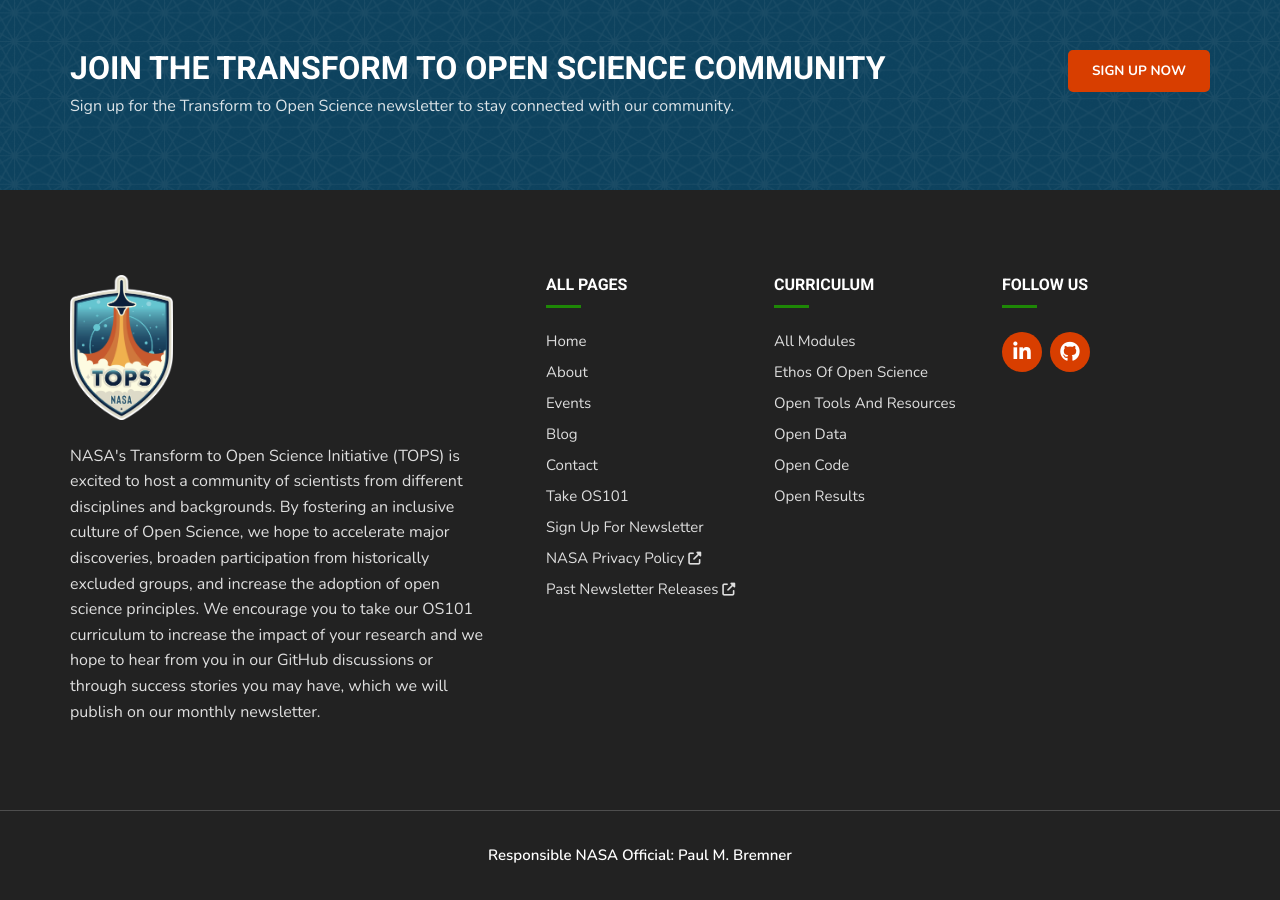
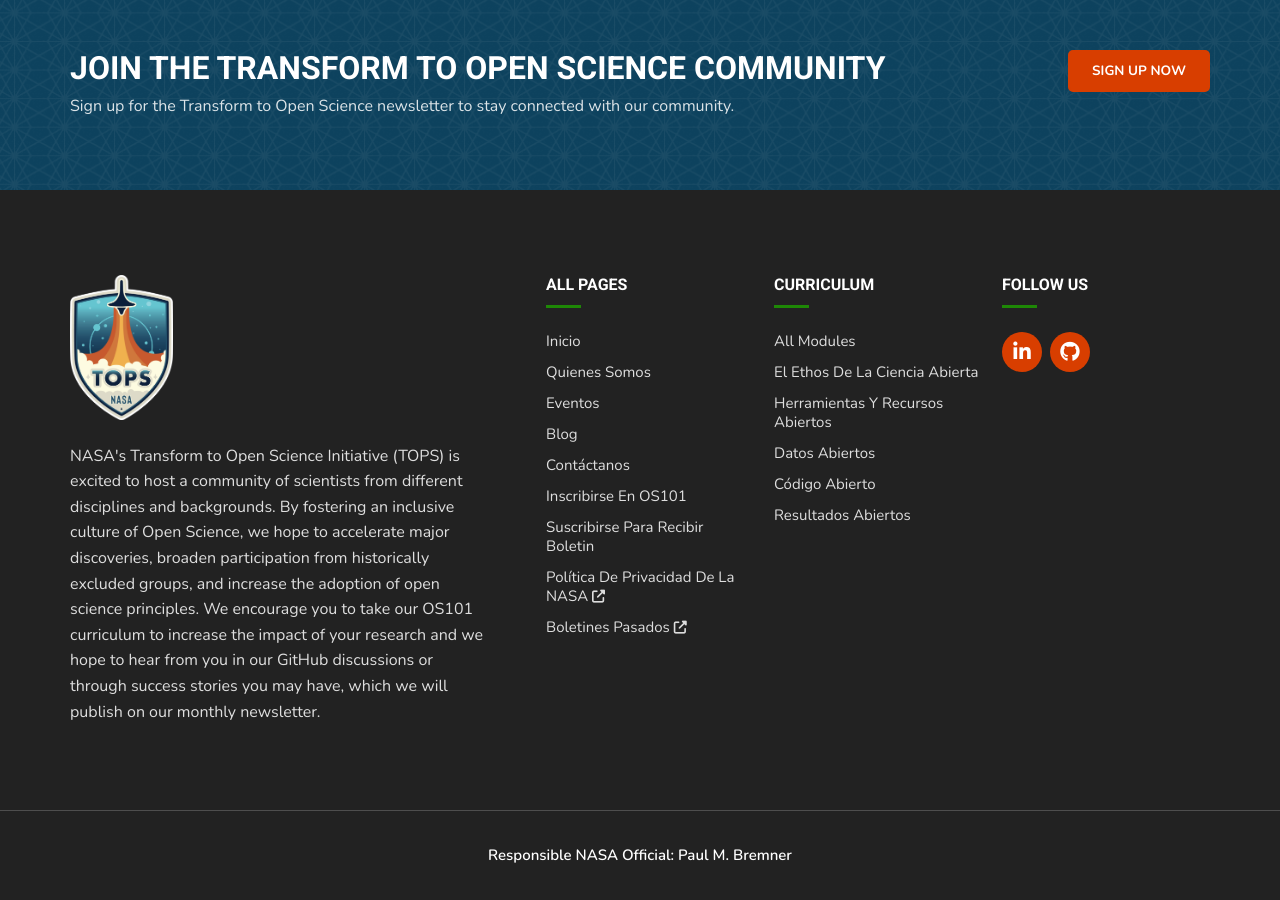
Before and after one commit to bressler1995/TOPS-Website-Front-End, a Jekyll site: the page built from pages/os101spanish.md, in a window 1280 px wide and 900 px high, scrolled down 2250 px. Built offline with Jekyll 4.4.1, drawn with Linux system fonts in a browser that asks for light colours; a script that is not in the unit is left out; some of the changed text lies outside the part shown.

Commit message:
Start testing Spanish header and footer templates

```diff
--- a/_data/menus.yml
+++ b/_data/menus.yml
@@ -72,3 +72,78 @@ cmodules:
 
 - title: Open Results
   url: "os101-modules/#results"
+
+# Top Menu Spanish
+topmenu_es:
+
+- title: Inicio
+  url: ""
+
+- title: Quienes Somos
+  url: "about/"
+
+- title: Eventos
+  url: "events/"
+
+- title: Blog
+  url: "blog/"
+
+- title: Contáctanos
+  url: "contact/"
+
+- title: Inscribir
+  url: "take-os101/"
+  special: true
+
+# Footer Menu Spanish
+footermenu_es:
+
+- title: Inicio
+  url: ""
+
+- title: Quienes Somos
+  url: "about/"
+
+- title: Eventos
+  url: "events/"
+
+- title: Blog
+  url: "blog/"
+
+- title: Contáctanos
+  url: "contact/"
+
+- title: Inscribirse en OS101
+  url: "take-os101/"
+
+- title: Suscribirse Para Recibir Boletin
+  url: "signup/"
+
+- title: Política de Privacidad de la NASA
+  url: "https://www.nasa.gov/privacy/"
+  external: true
+
+- title: Boletines Pasados
+  url: "https://github.com/nasa/Transform-to-Open-Science/tree/main/docs/Area1_Engagement/Newsletters"
+  external: true
+
+# Curriculum Modules Spanish
+cmodules_es:
+
+- title: All Modules
+  url: "os101-modules/"
+
+- title: El Ethos de la Ciencia Abierta
+  url: "os101-modules/#ethos"
+
+- title: Herramientas y recursos abiertos
+  url: "os101-modules/#toolsandresources"
+
+- title: Datos Abiertos
+  url: "os101-modules/#data"
+
+- title: Código Abierto
+  url: "os101-modules/#code"
+
+- title: Resultados abiertos
+  url: "os101-modules/#results"
--- a/_layouts/cta.html
+++ b/_layouts/cta.html
@@ -1,5 +1,5 @@
 ---
-layout: default
+layout: spanish
 ---
 <style>
     .ctct-form-defaults {
--- /dev/null
+++ b/_layouts/spanish.html
@@ -0,0 +1,171 @@
+<!DOCTYPE html>
+<html lang="{{ site.lang | default: "en-US" }}">
+    <head>
+		{% if site.domain == "nasa.github.io" %}
+			<!-- Google tag (gtag.js) -->
+			<script async src="https://www.googletagmanager.com/gtag/js?id=G-MF64WH21TN"></script>
+			<script>
+			  window.dataLayer = window.dataLayer || [];
+			  function gtag(){dataLayer.push(arguments);}
+			  gtag('js', new Date());
+
+			  gtag('config', 'G-MF64WH21TN');
+			</script>
+		{% else %}
+			<!-- Disable Google tag on this domain (gtag.js) -->
+		{% endif %}
+        <meta charset="utf-8">
+        <meta name="viewport" content="width=device-width, initial-scale=1">
+        <link href="https://cdn.jsdelivr.net/npm/bootstrap@5.3.2/dist/css/bootstrap.min.css" rel="stylesheet" integrity="sha384-T3c6CoIi6uLrA9TneNEoa7RxnatzjcDSCmG1MXxSR1GAsXEV/Dwwykc2MPK8M2HN" crossorigin="anonymous">
+        <link href="{{ site.baseurl }}/assets/css/all.min.css" rel="stylesheet">
+        <link href="{{ site.baseurl }}/assets/css/style.css" rel="stylesheet">
+        {% if page.symposium %}
+          <style>
+            .tops_eventsingle_section .tops_eventsingle_content .tops_eventsingle_content_text p a {
+              color: blue !important;
+            }
+
+            .tops_eventsingle_content_text li a {
+              color: blue !important;
+            }
+          </style>
+        {% endif %}
+        <title>{{ page.title }} | {{site.title}}</title>
+    </head>
+    <body>
+    <div class="top_bar" id="top_bar">
+        <div class="container tops_container">
+            <div class="row">
+                <div class="col-6"></div>
+                <div class="col-6 social_icons">
+                    <div class="sicon_container d-flex flex-row flex-wrap justify-content-end">
+                        {% if site.social.linkedin %}
+                          <a href="{{ site.social.linkedin }}" target="_blank"><i class="fa-brands fa-linkedin-in"></i></a>
+                        {% endif %}
+                        {% if site.social.github %}
+                          <a href="{{ site.social.github }}" target="_blank"><i class="fa-brands fa-github"></i></a>
+                        {% endif %}
+                    </div>
+                </div>
+            </div>
+        </div>
+    </div>
+    <div class="tops_nav" id="tops_nav">
+      <div class="container tops_container">
+          <nav class="navbar navbar-expand-md">
+              <div class="container-fluid">
+                <a class="navbar-brand p-0" href="{{site.baseurl}}/">
+                  <img class="tops_logo" src="{{site.baseurl}}/{{site.logo}}">
+                </a>
+                <button class="navbar-toggler" type="button" data-bs-toggle="collapse" data-bs-target="#navbarText" aria-controls="navbarText" aria-expanded="false" aria-label="Toggle navigation">
+                  <i class="fa-solid fa-bars"></i>
+                </button>
+                <div class="collapse navbar-collapse" id="navbarText">
+                  <ul class="navbar-nav ms-auto m-0">
+                    {% for topmenu-item in site.data.menus.topmenu_es %}
+                      {% if topmenu-item.special %}
+                      <li class="nav-item nav-special">
+                        <a class="nav-link" href="{% unless topmenu-item.external %}{{site.baseurl}}/{% endunless %}{{topmenu-item.url}}">{{topmenu-item.title}}</a>
+                      </li>
+                      {% else %}
+                        {% if topmenu-item.title == page.title %}
+                          <li class="nav-item">
+                            <a class="nav-link active" aria-current="page" href="{% unless topmenu-item.external %}{{site.baseurl}}/{% endunless %}{{topmenu-item.url}}">{{topmenu-item.title}}</a>
+                          </li>
+                        {% else %}
+                          <li class="nav-item">
+                            <a class="nav-link" aria-current="page" href="{% unless topmenu-item.external %}{{site.baseurl}}/{% endunless %}{{topmenu-item.url}}">{{topmenu-item.title}}</a>
+                          </li>
+                        {% endif %}
+                      {% endif %}
+                    {% endfor %}
+                  </ul>
+                </div>
+              </div>
+            </nav>
+      </div>
+    </div>
+    <div class="tops_content" id="tops_content">
+      {{ content }}
+    </div>
+    <div class="tops_footer_cta tops_overlay_section blue_overlay" id="tops_footer_cta">
+      <div class="the_overlay opacity-65"></div>
+      <div class="container tops_container">
+        <div class="row">
+          <div class="col-12 col-md-9 pe-0 pe-md-3">
+            <h2 class="text-white text-center text-md-start mb-2">Join The Transform TO Open Science Community</h2>
+            <p class="text-white-85 text-center text-md-start mb-3 mb-md-0">Sign up for the Transform to Open Science newsletter to stay connected with our community.</p>
+          </div>
+          <div class="col-12 col-md-3 text-center text-md-end">
+            <a class="btn btn-primary" href="{{site.baseurl}}/{{site.signupbutton}}" target="_blank" role="button">Sign Up Now</a>
+          </div>
+        </div>
+      </div>
+    </div>
+    <div class="tops_footer" id="tops_footer">
+      <div class="container tops_container">
+        <div class="tops_footer_columns">
+          <div class="footer_column_big text-center text-lg-start">
+            <a href="{{site.baseurl}}/" class="tops_footer_logo mb-4"><img class="" src="{{site.baseurl}}/{{site.footerlogo}}"></a>
+            <p class="tops_footer_bio text-center text-lg-start text-white-85 mb-0">NASA's Transform to Open Science Initiative (TOPS) is excited to host a community of scientists from different disciplines and backgrounds. By fostering an inclusive culture of Open Science, we hope to accelerate major discoveries, broaden participation from historically excluded groups, and increase the adoption of open science principles. We encourage you to take our OS101 curriculum to increase the impact of your research and we hope to hear from you in our GitHub discussions or through success stories you may have, which we will publish on our monthly newsletter.</p>
+          </div>
+
+          <div class="footer_column_small">
+            <h3 class="text-white text-center text-lg-start">All Pages</h3>
+            <div class="tops_divider div_smallest justify-content-center justify-content-lg-start mb-4"><div class="div_inner"></div></div>
+            <ul class="footer_submenu">
+              {% for footermenu-item in site.data.menus.footermenu_es %}
+                <li><a class="text-center text-lg-start" href="{% unless footermenu-item.external %}{{site.baseurl}}/{% endunless %}{{footermenu-item.url}}" target="{% if footermenu-item.external %}_blank{% else %}_self{% endif %}">{{footermenu-item.title}} {% if footermenu-item.external %}<i class="fa-solid fa-up-right-from-square"></i>{% endif %}</a></li>
+              {% endfor %}
+            </ul>
+          </div>
+          <div class="footer_column_small">
+            <h3 class="text-white text-center text-lg-start">Curriculum</h3>
+            <div class="tops_divider div_smallest justify-content-center justify-content-lg-start mb-4"><div class="div_inner"></div></div>
+            <ul class="footer_submenu">
+              {% for cmodules-item in site.data.menus.cmodules_es %}
+                <li><a class="text-center text-lg-start" href="{{site.baseurl}}/{{cmodules-item.url}}">{{cmodules-item.title}}</a></li>
+              {% endfor %}
+            </ul>
+          </div>
+          <div class="footer_column_small">
+            <h3 class="text-white text-center text-lg-start">Follow Us</h3>
+            <div class="tops_divider div_smallest justify-content-center justify-content-lg-start mb-4"><div class="div_inner"></div></div>
+            <div class="social_icons_footer d-flex flex-row flex-wrap justify-content-center justify-content-lg-start">
+              {% if site.social.linkedin %}
+                <a href="{{ site.social.linkedin }}" target="_blank"><i class="fa-brands fa-linkedin-in"></i></a>
+              {% endif %}
+              {% if site.social.github %}
+                <a href="{{ site.social.github }}" target="_blank"><i class="fa-brands fa-github"></i></a>
+              {% endif %}
+            </div>
+          </div>
+        </div>
+      </div>
+    </div>
+    <div class="tops_footer_copyright" id="tops_footer">
+      <div class="container tops_container">
+        <div class="row">
+          <div class="col-12"><p class="text-white text-center m-0">Responsible NASA Official: Paul M. Bremner</p></div>
+        </div>
+      </div>
+    </div>
+	<div id="tops_popup" class="tops_popup">
+		<div id="tops_popup_overlay" class="tops_popup_overlay"></div>
+		<div id="tops_popup_window" class="tops_popup_window">
+			<button class="tops_popup_close" id="tops_popup_close"><i class="fa-solid fa-xmark"></i></button>
+			<div class="tops_popup_icon mb-4"><i class="fa-solid fa-circle-info"></i></div>
+			<div class="tops_popup_content mb-3">
+				<h2 id="tops_popup_title" class="mb-2">Title</h2>
+				<p id="tops_popup_desc">Lorem ipsum dolor sit amet, consectetur adipiscing elit, sed do eiusmod tempor incididunt ut labore et dolore magna aliqua. Ut enim ad minim veniam, quis nostrud exercitation ullamco laboris nisi ut aliquip ex ea commodo consequat.</p>
+			</div>
+			<div class="tops_popup_button_holder">
+				<a id="tops_popup_button" class="btn btn-primary" target="_blank" href="#">Proceed to Sign Up</a>
+				<a id="tops_popup_closeTwo" class="btn btn-outline-primary" href="javascript:void(0)">Cancel</a>
+			</div>
+		</div>
+	</div>
+    <script src="https://cdn.jsdelivr.net/npm/bootstrap@5.3.2/dist/js/bootstrap.bundle.min.js" integrity="sha384-C6RzsynM9kWDrMNeT87bh95OGNyZPhcTNXj1NW7RuBCsyN/o0jlpcV8Qyq46cDfL" crossorigin="anonymous"></script>
+    <script src="{{ site.baseurl }}/assets/js/uicontrol.js"></script>
+  </body>
+</html>
```
